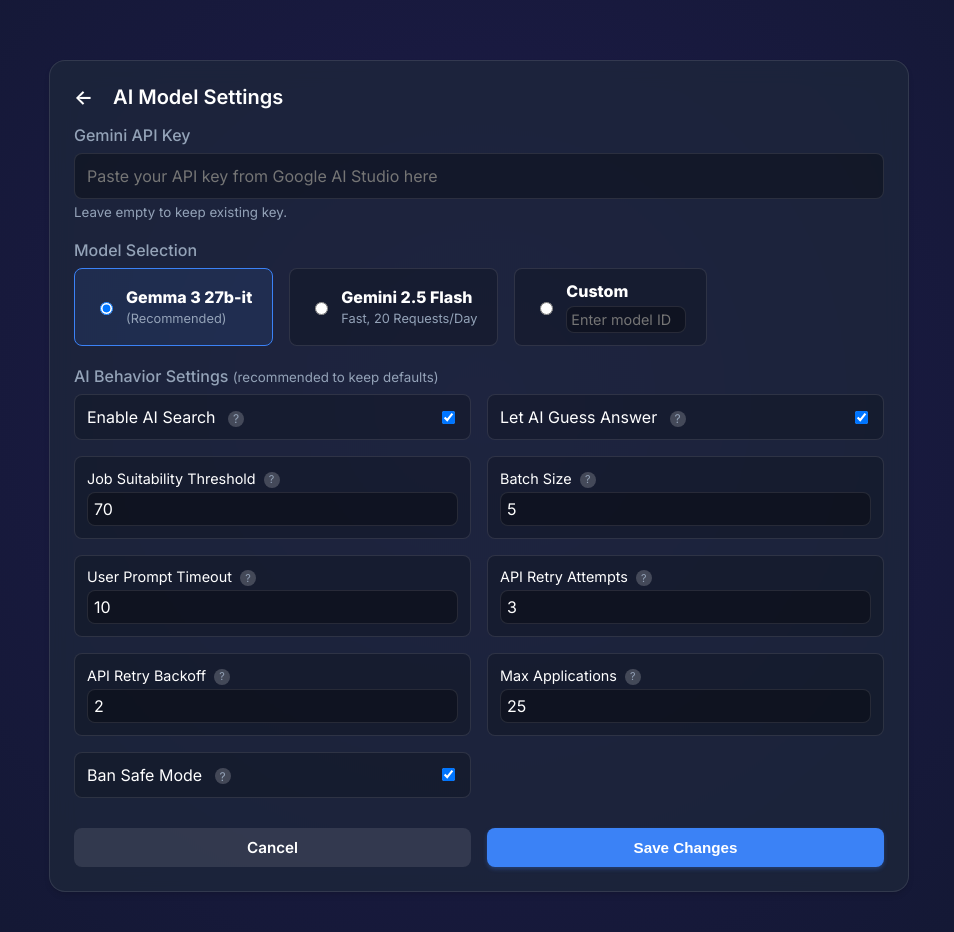
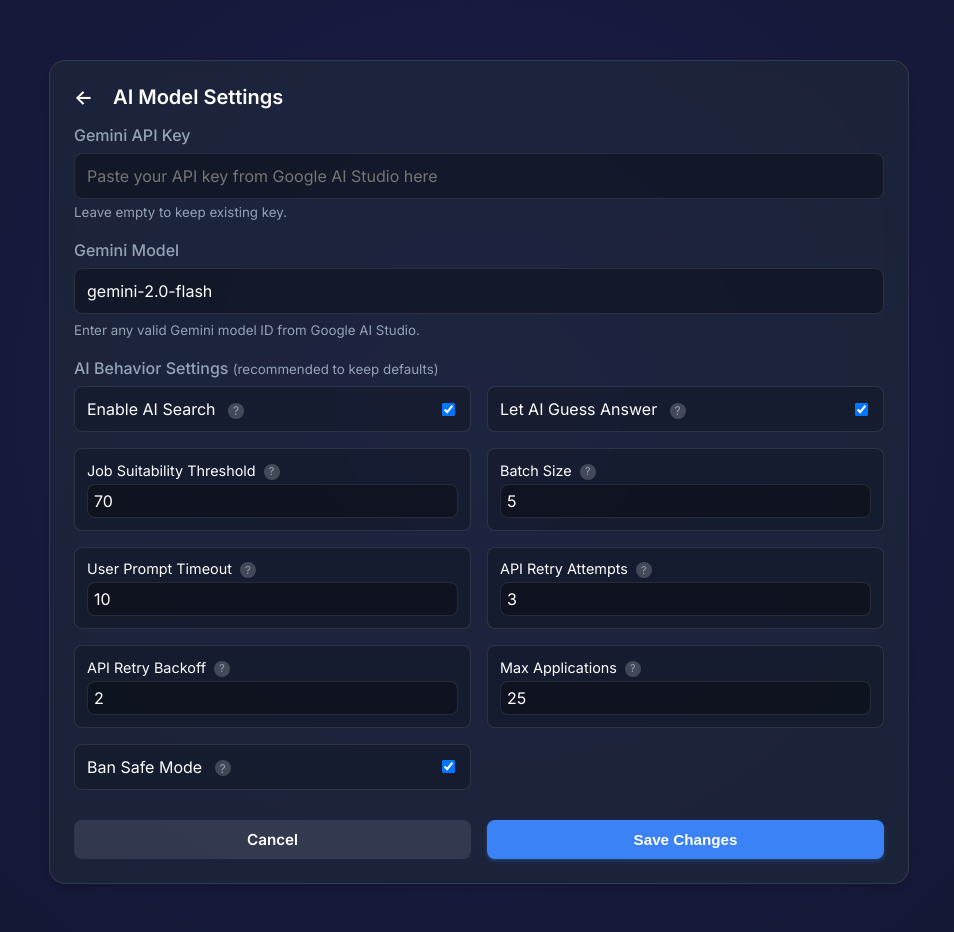
Before and after one commit to voidbydefault/linkedin-easyapply-ai, a Flask app: page /edit/gemini in a window 1280 px wide. Shown: the top 932 px of the page, without its empty margins (161-1115 px from the left). Run offline with Flask 3, Linux system fonts and the light colour scheme.

Commit message:
feat: implement Flask-based configuration UI for managing Gemini and application settings

```diff
--- a/app/config_ui.py
+++ b/app/config_ui.py
@@ -269,7 +269,7 @@ def serve_docs(filename):
 
 DEFAULT_GEMINI_CONFIG = {
     'gemini_api_key': 'YOUR_GEMINI_API_KEY_HERE',
-    'model_name': 'gemma-3-27b-it',
+    'model_name': 'gemini-2.0-flash',
     'ai_settings': {
         'enable_ai_search': True,
         'let_ai_guess_answer': True,
@@ -309,11 +309,7 @@ def save_gemini():
     if api_key and api_key != '***Loaded***':
         config['gemini_api_key'] = api_key
 
-    model_choice = request.form.get('model_name')
-    if model_choice == 'custom':
-        config['model_name'] = request.form.get('custom_model_name', '').strip()
-    else:
-        config['model_name'] = model_choice
+    config['model_name'] = request.form.get('model_name', '').strip() or config.get('model_name', 'gemini-2.0-flash')
 
     if 'ai_settings' not in config:
         config['ai_settings'] = {}
--- a/app/templates/gemini_config.html
+++ b/app/templates/gemini_config.html
@@ -29,40 +29,15 @@
 
         <!-- Model Selection -->
         <div class="form-group">
-            <label class="form-label">Model Selection</label>
-            <div class="radio-group">
-
-                <label class="radio-card {% if config.model_name == 'gemma-3-27b-it' %}selected{% endif %}">
-                    <input type="radio" name="model_name" value="gemma-3-27b-it" {% if
-                        config.model_name=='gemma-3-27b-it' %}checked{% endif %}>
-                    <div>
-                        <strong>Gemma 3 27b-it</strong><br>
-                        <span style="font-size: 0.8em; color: var(--text-secondary);">(Recommended)</span>
-                    </div>
-                </label>
-
-                <label class="radio-card {% if config.model_name == 'gemini-2.5-flash' %}selected{% endif %}">
-                    <input type="radio" name="model_name" value="gemini-2.5-flash" {% if
-                        config.model_name=='gemini-2.5-flash' %}checked{% endif %}>
-                    <div>
-                        <strong>Gemini 2.5 Flash</strong><br>
-                        <span style="font-size: 0.8em; color: var(--text-secondary);">Fast, 20 Requests/Day</span>
-                    </div>
-                </label>
-
-                <label
-                    class="radio-card {% if config.model_name not in ['gemini-2.5-flash', 'gemma-3-27b-it'] %}selected{% endif %}">
-                    <input type="radio" name="model_name" value="custom" {% if config.model_name not in
-                        ['gemini-2.5-flash', 'gemma-3-27b-it' ] %}checked{% endif %}>
-                    <div>
-                        <strong>Custom</strong><br>
-                        <input type="text" name="custom_model_name"
-                            value="{{ config.model_name if config.model_name not in ['gemini-2.5-flash', 'gemma-3-27b-it'] else '' }}"
-                            placeholder="Enter model ID" class="form-control"
-                            style="margin-top: 5px; padding: 4px; font-size: 0.9em; width: 120px;"
-                            onclick="this.previousElementSibling.previousElementSibling.checked = true;">
-                    </div>
-                </label>
+            <label class="form-label">Gemini Model</label>
+            <div style="display: flex; flex-direction: column; gap: 8px;">
+                <input type="text" name="model_name" class="form-control"
+                    value="{{ config.model_name }}"
+                    placeholder="e.g. gemini-2.0-flash, gemma-3-27b-it"
+                    required>
+                <small style="color: var(--text-secondary);">
+                    Enter any valid Gemini model ID from <a href="https://ai.google.dev/models/gemini" target="_blank" style="color: var(--primary-color);">Google AI Studio</a>.
+                </small>
             </div>
         </div>
 
@@ -214,15 +189,4 @@
     </form>
 </div>
 
-<script>
-    // Simple script to handle radio selection highlighting
-    document.querySelectorAll('input[type="radio"]').forEach(radio => {
-        radio.addEventListener('change', () => {
-            document.querySelectorAll('.radio-card').forEach(card => card.classList.remove('selected'));
-            if (radio.checked) {
-                radio.closest('.radio-card').classList.add('selected');
-            }
-        });
-    });
-</script>
 {% endblock %}
```
